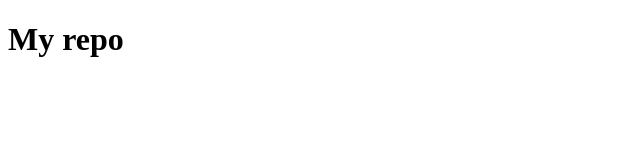
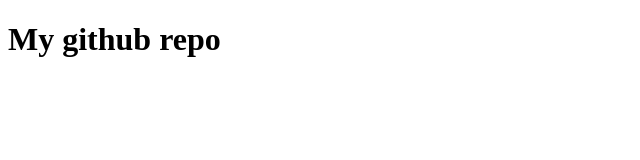
Before and after one commit to abdurrakib77/my-first-github-repo, a plain HTML site: page index.html in a window 1280 px wide. Shown: the whole page, without its empty margins (0-640 px from the left). Drawn offline with Linux system fonts and the light colour scheme.

Commit message:
index my html file

```diff
--- a/index.html
+++ b/index.html
@@ -9,7 +9,7 @@
 <body>
 
     <header>
-        <h1>My repo</h1>
+        <h1>My github repo</h1>
 
     </header>
     <main>
```
